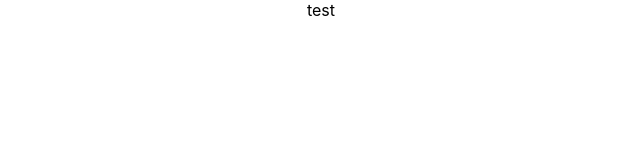
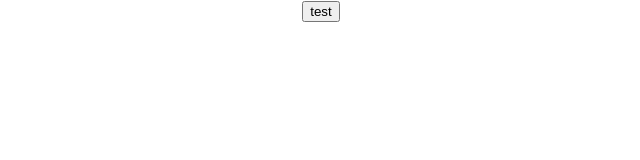
Before and after one commit to abouhid/ReactCalculator, a React (Create React App) app: page / in a window 1280 px wide. Shown: the top 160 px of the page, without its empty margins (319-959 px from the left). Built offline with nearby package versions, Linux system fonts and the light colour scheme.

Commit message:
add test button

```diff
--- a/src/components/App.js
+++ b/src/components/App.js
@@ -5,7 +5,7 @@ import ButtonPanel from './ButtonPanel';
 
 const App = () => (
   <div className="App">
-    <Display />
+    <Display name="test" />
     <ButtonPanel />
 
   </div>
--- a/src/components/Display.js
+++ b/src/components/Display.js
@@ -1,11 +1,17 @@
 import '../App.css';
 import React from 'react';
+import PropTypes from 'prop-types';
 
-const Display = () => (
-
-  <>
-    test
-  </>
-);
+function Display(props) {
+  const { name } = props;
+  Display.propTypes = {
+    name: PropTypes.string.isRequired,
+  };
+  return (
+    <button type="button">
+      {name}
+    </button>
+  );
+}
 
 export default Display;
```
Also changed, not shown: 1 other file (tests, documents, lock files or other folders).
